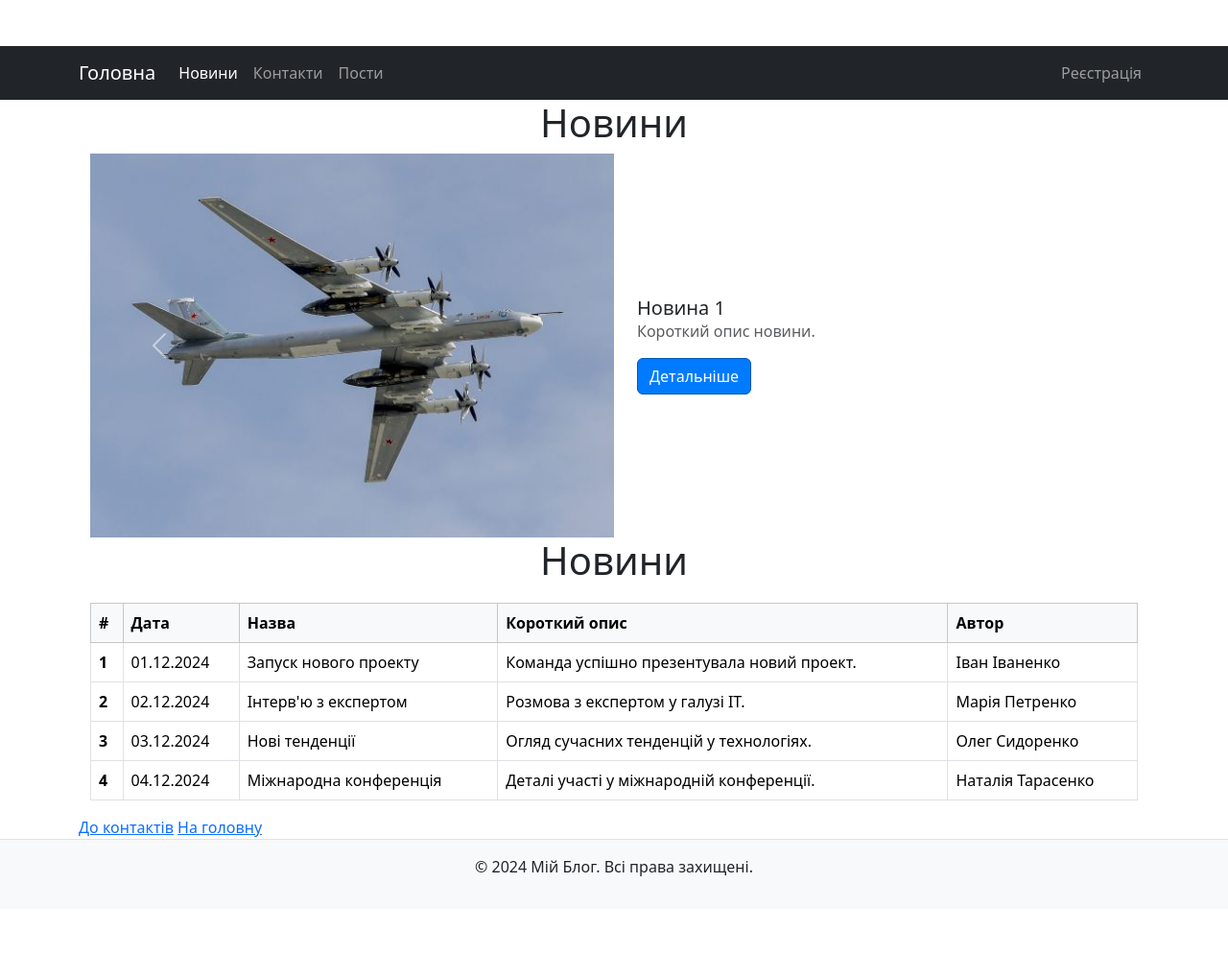
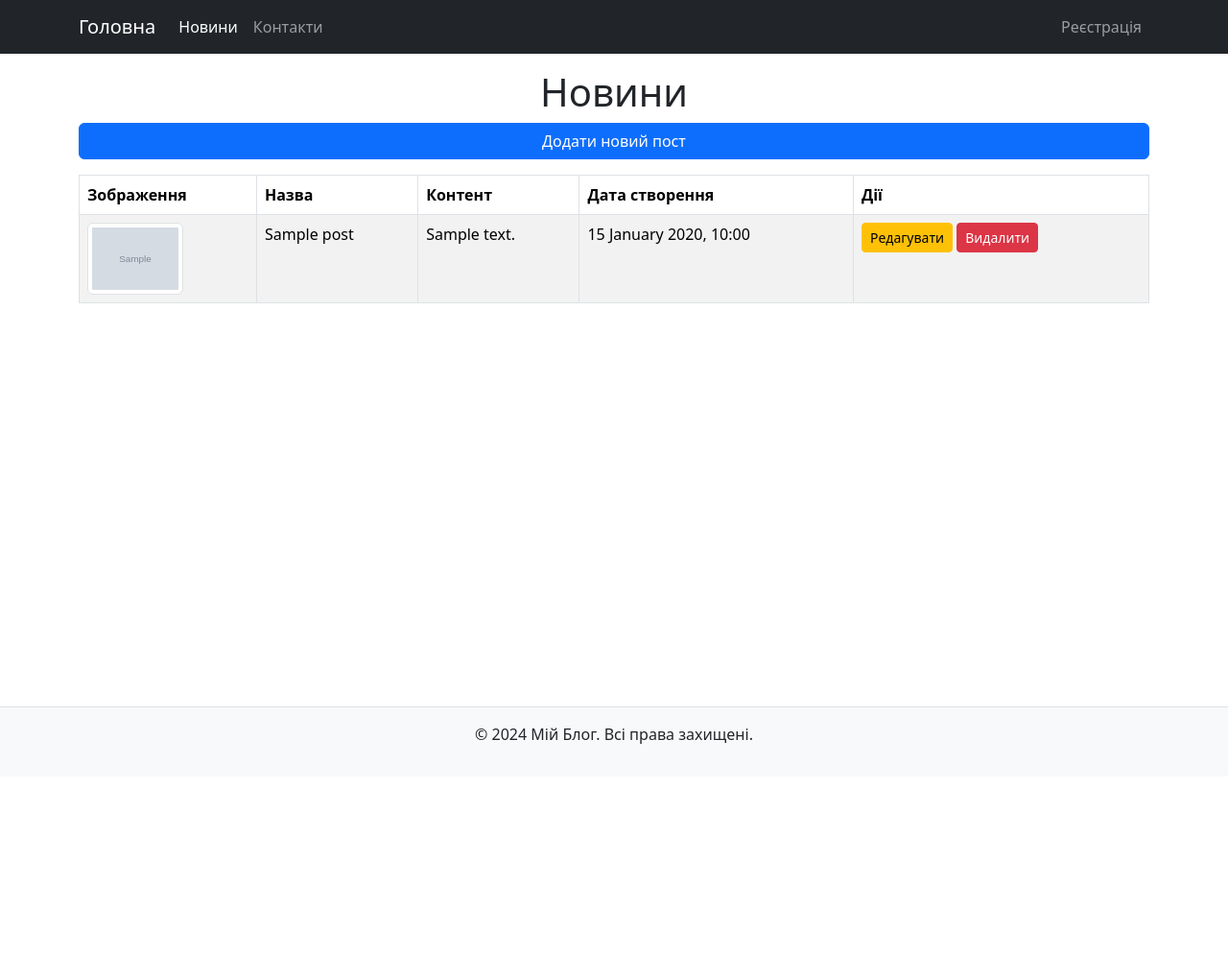
Before and after one commit to komarbv211/DjangoPy, a Django app: page /news/ in a window 1280 px wide. Shown: the whole page at 96% size. After the commit the page ends 775 px from the top, so only its background shows below. Run offline with Django 5.2, Linux system fonts and the light colour scheme; tables that the repository leaves empty hold one stand-in row (values such as "Sample post"); grey boxes marked "Sample" are stand-in pictures; some libraries are stand-ins or nearby versions.

Commit message:
Image work implemented

```diff
--- a/blog/urls.py
+++ b/blog/urls.py
@@ -22,6 +22,5 @@
     path('admin/', admin.site.urls),
     path('', views.homepage),
     path('contact/', views.contactpage),
-    path('posts/', include('posts.urls')),
-    path('news/', views.newspage)
+    path('news/', include('posts.urls')),
 ]
--- a/posts/forms.py
+++ b/posts/forms.py
@@ -4,4 +4,4 @@
 class PostForm(forms.ModelForm):
     class Meta:
         model = Post
-        fields = ['title', 'content']
+        fields = ['title', 'content', 'image']
--- a/posts/models.py
+++ b/posts/models.py
@@ -1,9 +1,17 @@
 from django.db import models
+from django.utils.text import slugify
 
 class Post(models.Model):
     title = models.CharField(max_length=200)
     content = models.TextField()
+    slug = models.SlugField(null=True, unique=True, blank=True)
     created_at = models.DateTimeField(auto_now_add=True)
+    image = models.URLField(null=True, blank=True)
 
-def __str__(self):
-    return self.title
+    def save(self, *args, **kwargs):
+        if not self.slug:
+            self.slug = slugify(self.title)
+        super().save(*args, **kwargs)
+
+    def __str__(self):
+        return self.title
--- a/templates/posts/post_list.html
+++ b/posts/templates/posts/post_list.html
@@ -1,16 +1,17 @@
 {% extends "layout.html" %}
 
 {% block title %}
-    Список постів
+    Список Новин
 {% endblock %}
 
 {% block content %}
-<div class="container my-4">
-    <h1 class="text-center">Пости</h1>
+<div class="container my-4 main">
+    <h1 class="text-center">Новини</h1>
     <a href="{% url 'post_create' %}" class="btn btn-primary mb-3">Додати новий пост</a>
     <table class="table table-striped table-bordered">
         <thead>
             <tr>
+                <th>Зображення</th>
                 <th>Назва</th>
                 <th>Контент</th>
                 <th>Дата створення</th>
@@ -19,10 +20,14 @@
         </thead>
         <tbody>
             {% for post in posts %}
-            <tr>
+            <tr class='post'>
+                <td class=>
+                    <img src="{% if post.image %}{{ post.image }}{% else %}/static/image/istockphoto.png{% endif %}"
+                    class="img-thumbnail" alt="Новина"/>
+                </td>
                 <td>{{ post.title }}</td>
                 <td>{{ post.content }}</td>
-                <td>{{ post.created_at }}</td>
+                <td>{{ post.created_at|date:"j F Y, H:i" }}</td>
                 <td>
                     <a href="{% url 'post_edit' post.pk %}" class="btn btn-warning btn-sm">Редагувати</a>
                     <button class="btn btn-danger btn-sm" data-bs-toggle="modal" data-bs-target="#deleteModal"
--- /dev/null
+++ b/static/css/style.css
@@ -0,0 +1,22 @@
+body {
+  padding-top: 3rem;
+  padding-bottom: 3rem;
+  color: rgb(var(--bs-tertiary-color-rgb));
+
+}
+.content {
+  flex: 1;
+}
+.main {
+  flex-grow: 1;
+  display: flex;
+  flex-direction: column;
+  height: 80vh;
+}
+.post img{
+  width: 100px;
+  height: 75px;
+}
+footer {
+  margin-top: auto;
+}
--- a/static/css/styles.css
+++ /dev/null
@@ -1,69 +0,0 @@
-
-.carousel-img {
-  height: 400px;
-  object-fit: cover;
-  width: 100%;
-}
-
-.news-card {
-  display: flex;
-  box-shadow: 0 4px 6px rgba(0, 0, 0, 0.1);
-  border-radius: 10px;
-}
-
-.news-card img {
-  height: 200px;
-  width: 100%;
-  object-fit: cover;
-}
-
-.card-body {
-  display: flex;
-  flex-direction: column;
-  justify-content: center;
-  padding: 15px;
-  text-align: left;
-}
-
-.btn-primary {
-  background-color: #007bff;
-  border-color: #0056b3;
-  transition: background-color 0.3s, border-color 0.3s;
-}
-
-.btn-primary:hover {
-  background-color: #0056b3;
-  border-color: #003d80;
-}
-
-.navbar {
-  position: sticky;
-  top: 0;
-  z-index: 1030;
-}
-
-footer {
-  background-color: #f8f9fa;
-  padding: 15px;
-  border-top: 1px solid #dee2e6;
-  flex-shrink: 0;
-  margin-top: auto;
-
-}
-
-body {
-  padding-top: 3rem;
-  padding-bottom: 3rem;
-  color: rgb(var(--bs-tertiary-color-rgb));
-}
-
-.table {
-  margin-top: 20px;
-}
-
-.content {
-  flex: 1 0 auto;
-}
-.content h1 {
-  text-align: center;
-}
--- a/templates/layout.html
+++ b/templates/layout.html
@@ -8,12 +8,12 @@
         {%block title%}
         {%endblock%}
     </title>
+    <link rel="stylesheet" href="{% static 'css/style.css' %}">
+
     <link
       rel="stylesheet"
       href={%static 'bootstrap/css/bootstrap.min.css'%}
     />
-    <link rel="stylesheet" href="{% static 'css/styles.css' %}"/>
-
 </head>
 <body>
     <header data-bs-theme="dark">
@@ -30,9 +30,6 @@
                 </li>
                 <li class="nav-item">
                     <a class="nav-link" href="/contact">Контакти</a>
-                </li>
-                <li class="nav-item">
-                    <a class="nav-link" href="/posts">Пости</a>
                 </li>
                 </ul>
                 <ul class="navbar-nav">
--- a/templates/news.html
+++ /dev/null
@@ -1,138 +0,0 @@
-{% extends "layout.html" %}
-
-{% block title %}
-
-{%endblock%}
-
-
-{% block content %}
-<div class="container">
-  <h1 class="text-center">
-    Новини
-  </h1>
-  <!-- Карусель новин -->
-  <div id="newsCarousel" class="carousel slide" data-bs-ride="carousel">
-    <div class="carousel-inner container">
-      <!-- Перший елемент каруселі -->
-      <div class="carousel-item active">
-        <div class="d-flex align-items-center">
-          <div class="col-md-6">
-            <img
-              src="/static/image/1_8b0e4451b81addf960d3ca3ad095e524_650x410.jpg"
-              class="carousel-img"
-              alt="Новина 1"
-            />
-          </div>
-          <div class="col-md-6 px-4">
-            <h5 class="card-title">Новина 1</h5>
-            <p class="card-text text-muted">Короткий опис новини.</p>
-            <a href="/news/1" class="btn btn-primary">Детальніше</a>
-          </div>
-        </div>
-      </div>
-
-      <!-- Другий елемент каруселі -->
-      <div class="carousel-item">
-        <div class="d-flex align-items-center">
-          <div class="col-md-6">
-            <img
-              src="/static/image/671c54220c845.jpg"
-              class="carousel-img"
-              alt="Новина 2"
-            />
-          </div>
-          <div class="col-md-6 px-4">
-            <h5 class="card-title">Новина 2</h5>
-            <p class="card-text text-muted">Короткий опис новини.</p>
-            <a href="/news/2" class="btn btn-primary">Детальніше</a>
-          </div>
-        </div>
-      </div>
-
-      <!-- Третій елемент каруселі -->
-      <div class="carousel-item">
-        <div class="d-flex align-items-center">
-          <div class="col-md-6">
-            <img
-              src="/static/image/image.jpg"
-              class="carousel-img"
-              alt="Новина 3"
-            />
-          </div>
-          <div class="col-md-6 px-4">
-            <h5 class="card-title">Новина 3</h5>
-            <p class="card-text text-muted">Короткий опис новини.</p>
-            <a href="/news/3" class="btn btn-primary">Детальніше</a>
-          </div>
-        </div>
-      </div>
-    </div>
-
-    <!-- Кнопки управління -->
-    <button
-      class="carousel-control-prev"
-      type="button"
-      data-bs-target="#newsCarousel"
-      data-bs-slide="prev"
-    >
-      <span class="carousel-control-prev-icon" aria-hidden="true"></span>
-      <span class="visually-hidden">Попередня</span>
-    </button>
-    <button
-      class="carousel-control-next"
-      type="button"
-      data-bs-target="#newsCarousel"
-      data-bs-slide="next"
-    >
-      <span class="carousel-control-next-icon" aria-hidden="true"></span>
-      <span class="visually-hidden">Наступна</span>
-    </button>
-  </div>
-  <div class="container content">
-    <h1 class="text-center">Новини</h1>
-    <table class="table table-bordered">
-      <thead class="table-light">
-        <tr>
-          <th scope="col">#</th>
-          <th scope="col">Дата</th>
-          <th scope="col">Назва</th>
-          <th scope="col">Короткий опис</th>
-          <th scope="col">Автор</th>
-        </tr>
-      </thead>
-      <tbody>
-        <tr>
-          <th scope="row">1</th>
-          <td>01.12.2024</td>
-          <td>Запуск нового проекту</td>
-          <td>Команда успішно презентувала новий проект.</td>
-          <td>Іван Іваненко</td>
-        </tr>
-        <tr>
-          <th scope="row">2</th>
-          <td>02.12.2024</td>
-          <td>Інтерв'ю з експертом</td>
-          <td>Розмова з експертом у галузі IT.</td>
-          <td>Марія Петренко</td>
-        </tr>
-        <tr>
-          <th scope="row">3</th>
-          <td>03.12.2024</td>
-          <td>Нові тенденції</td>
-          <td>Огляд сучасних тенденцій у технологіях.</td>
-          <td>Олег Сидоренко</td>
-        </tr>
-        <tr>
-          <th scope="row">4</th>
-          <td>04.12.2024</td>
-          <td>Міжнародна конференція</td>
-          <td>Деталі участі у міжнародній конференції.</td>
-          <td>Наталія Тарасенко</td>
-        </tr>
-      </tbody>
-    </table>
-  </div>
-  <a href="/contact">До контактів</a>
-  <a href="/">На головну</a>
-</div>
-{%endblock%}
```
Also changed, not shown: blog/settings.py (+5 -5 lines), templates/posts/post_confirm_delete.html (deleted, +0 -48 lines), README.md, posts/migrations/0002_post_slug.py (added), posts/migrations/0003_post_image_alter_post_slug.py (added), posts/templates/posts/post_detail.html (added), posts/templates/posts/post_form.html (renamed from templates/posts/post_form.html), static/image/istockphoto.png (added).
